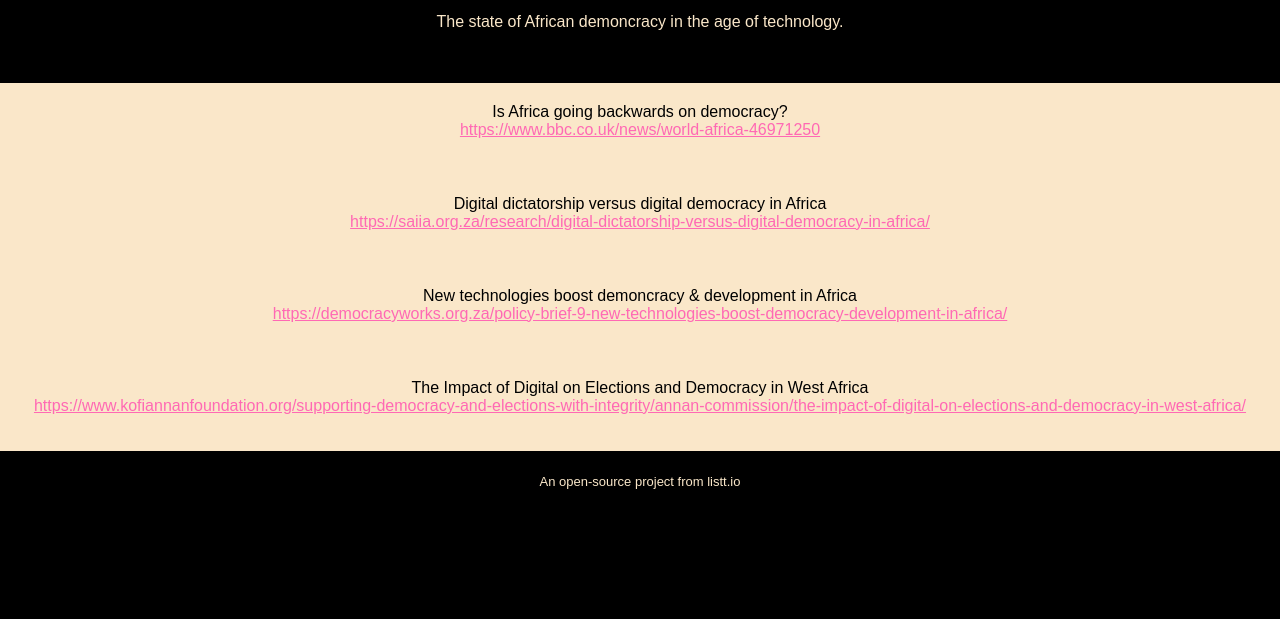
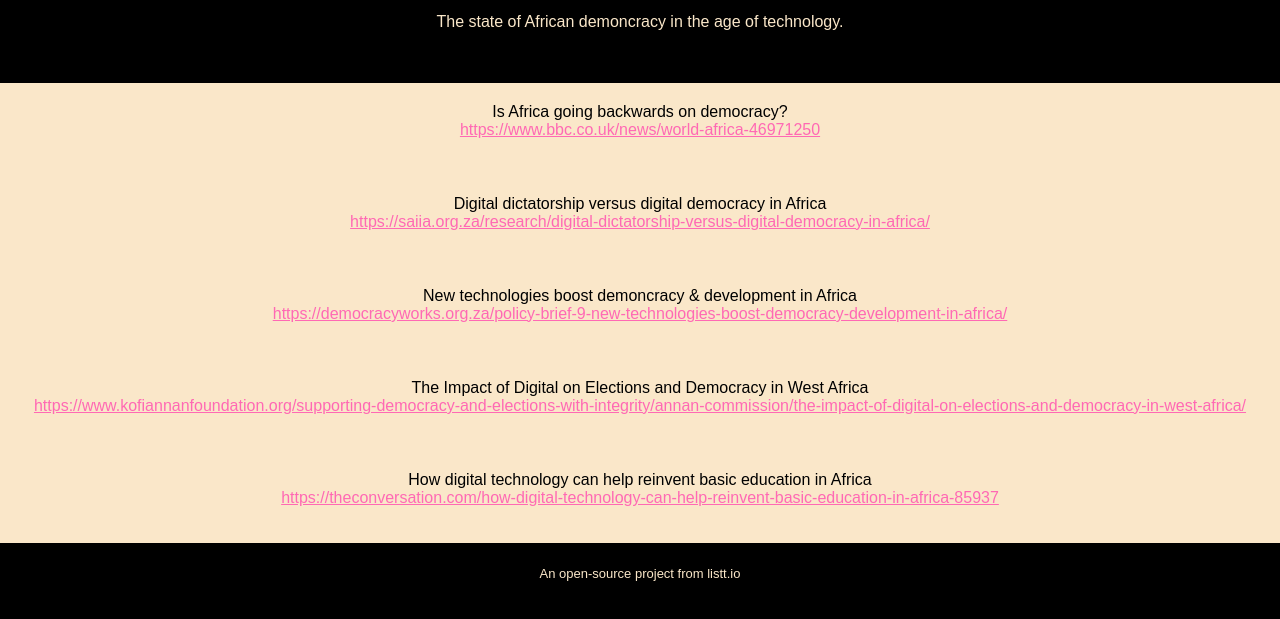
Before and after one commit to hayeskg/reading_listt, a plain HTML site: page index.html in a window 1280 px wide. Shown: the part 121-740 px from the top of the page. Drawn offline with Linux system fonts and the light colour scheme.

Commit message:
new link added

```diff
--- a/index.html
+++ b/index.html
@@ -38,6 +38,13 @@
             <a href="https://www.kofiannanfoundation.org/supporting-democracy-and-elections-with-integrity/annan-commission/the-impact-of-digital-on-elections-and-democracy-in-west-africa/">https://www.kofiannanfoundation.org/supporting-democracy-and-elections-with-integrity/annan-commission/the-impact-of-digital-on-elections-and-democracy-in-west-africa/</a>
           </li>
         </ul>
+        <ul>
+          <li>How digital technology can help reinvent basic education in Africa</li>
+          <li>
+            <a
+              href="https://theconversation.com/how-digital-technology-can-help-reinvent-basic-education-in-africa-85937">https://theconversation.com/how-digital-technology-can-help-reinvent-basic-education-in-africa-85937</a>
+          </li>
+        </ul>
     </div>
     <footer>
         <p>An open-source project from listt.io</p>
```
